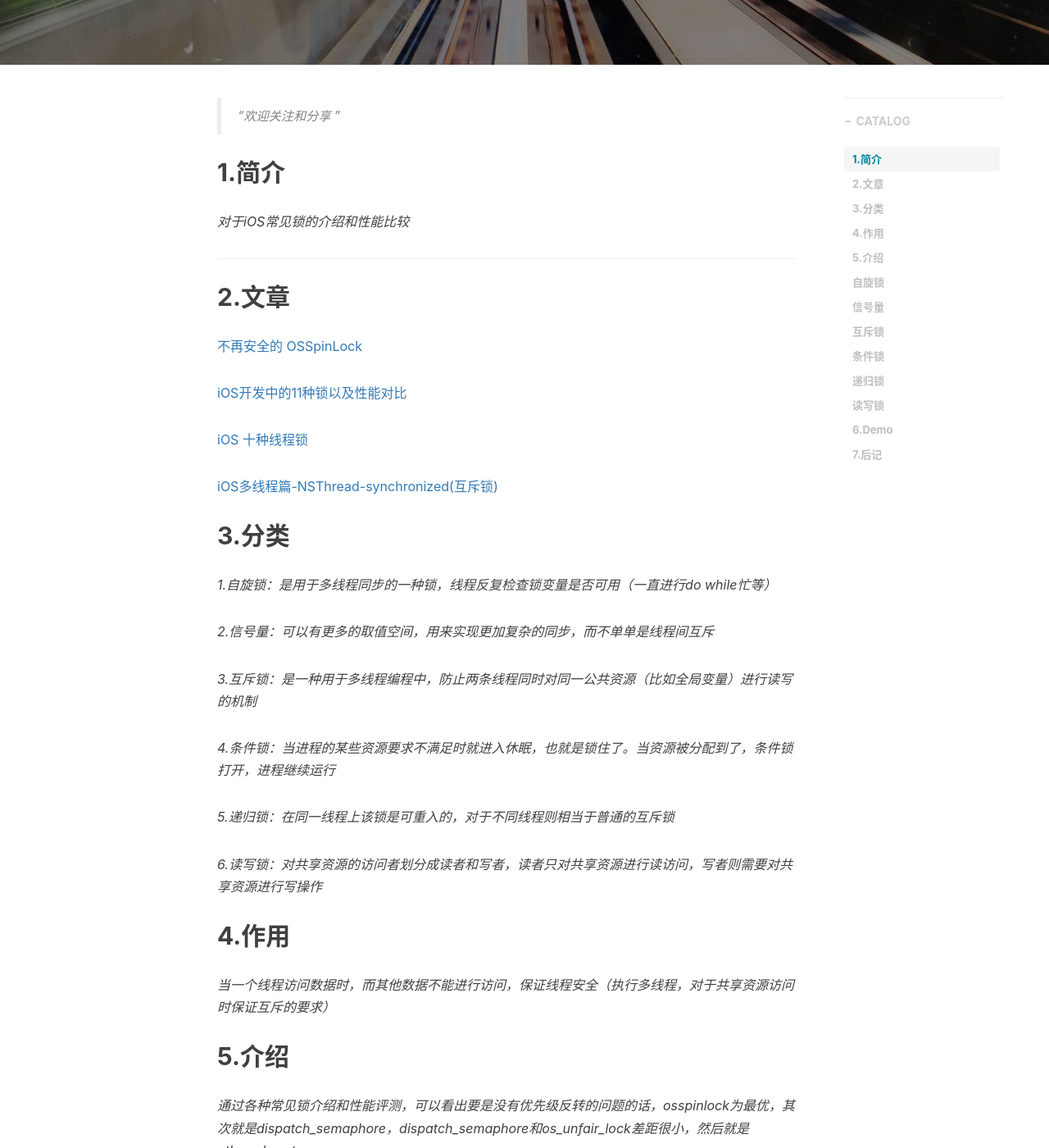
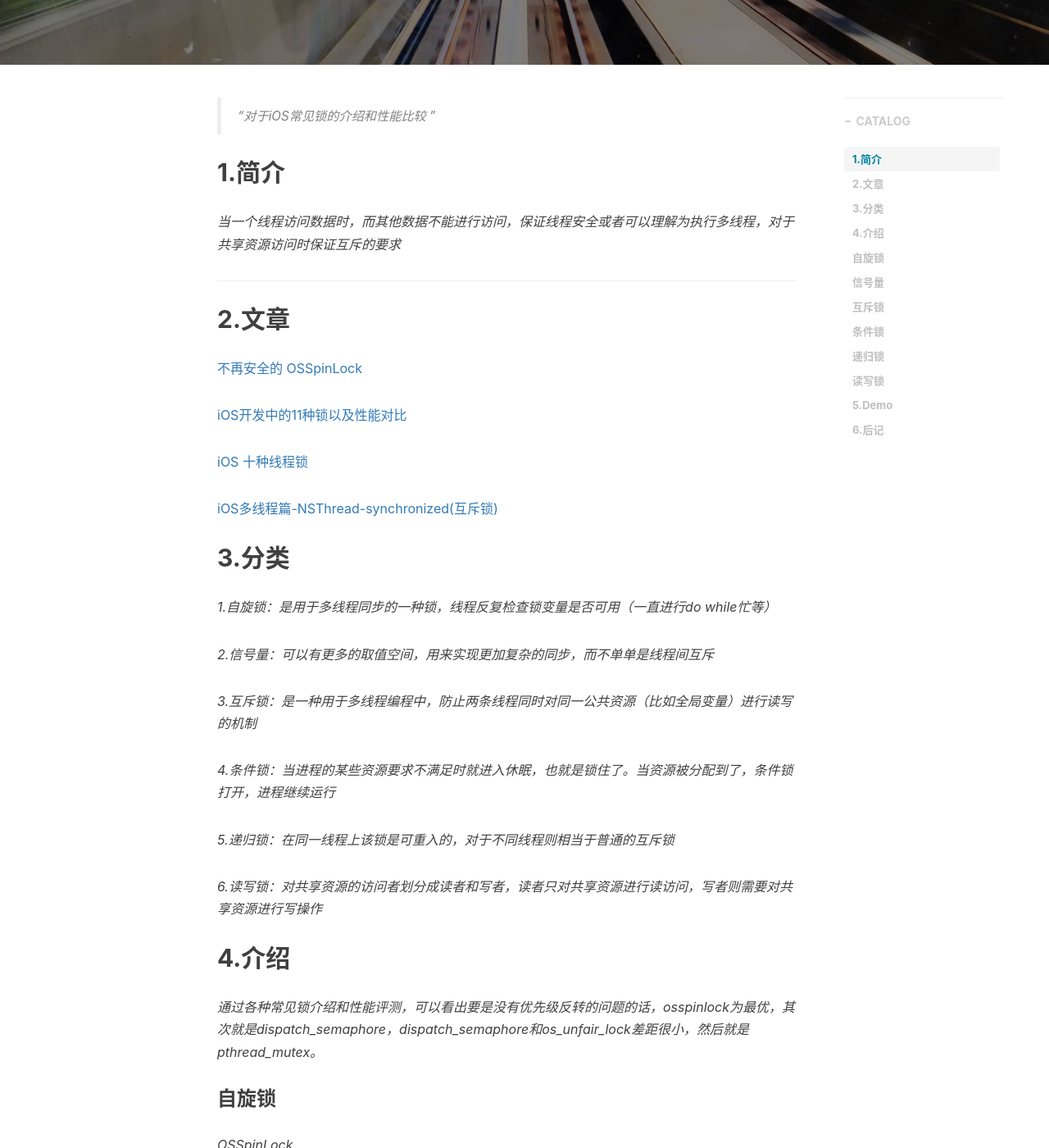
Before and after one commit to wangpt/wangpt.github.io, a Jekyll site: the page built from _posts/2018-09-07-lock-note.markdown, in a window 1280 px wide and 1400 px high, scrolled down 444 px. Shown: the whole window at 82% size. Built offline with Jekyll 4.4.1, drawn with Linux system fonts in a browser that asks for light colours; nearby versions of some CDN libraries; comment, search, counter and statistics services are not loaded.

Commit message:
Fix lock

````diff
--- a/_posts/2018-09-07-lock-note.markdown
+++ b/_posts/2018-09-07-lock-note.markdown
@@ -13,11 +13,11 @@ tags:
 
 ---
 
-> “欢迎关注和分享 ”
+> “对于iOS常见锁的介绍和性能比较 ”
 
 
 ## 1.简介
-*对于iOS常见锁的介绍和性能比较*
+*当一个线程访问数据时，而其他数据不能进行访问，保证线程安全或者可以理解为执行多线程，对于共享资源访问时保证互斥的要求*
 
 ---
 ## 2.文章
@@ -42,9 +42,7 @@ tags:
 *5.递归锁：在同一线程上该锁是可重入的，对于不同线程则相当于普通的互斥锁*
 
 *6.读写锁：对共享资源的访问者划分成读者和写者，读者只对共享资源进行读访问，写者则需要对共享资源进行写操作*
-## 4.作用
-*当一个线程访问数据时，而其他数据不能进行访问，保证线程安全（执行多线程，对于共享资源访问时保证互斥的要求）*
-## 5.介绍
+## 4.介绍
 *通过各种常见锁介绍和性能评测，可以看出要是没有优先级反转的问题的话，osspinlock为最优，其次就是dispatch_semaphore，dispatch_semaphore和os_unfair_lock差距很小，然后就是pthread_mutex。*
 
 ### 自旋锁
@@ -243,9 +241,9 @@ tags:
 }
 ```
 
-## 6.Demo
+## 5.Demo
 [TJLock](https://github.com/wangpt/TJLock)
 
-## 7.后记
+## 6.后记
 
 此文档基本完结
````
